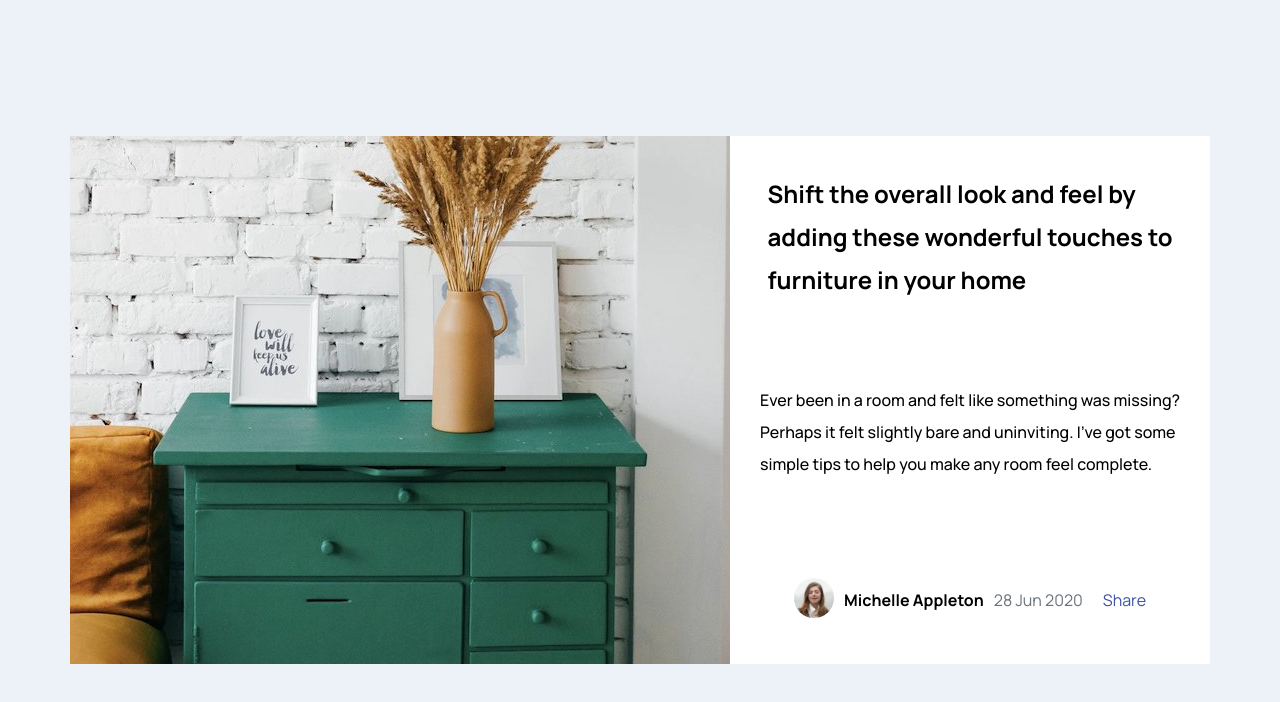
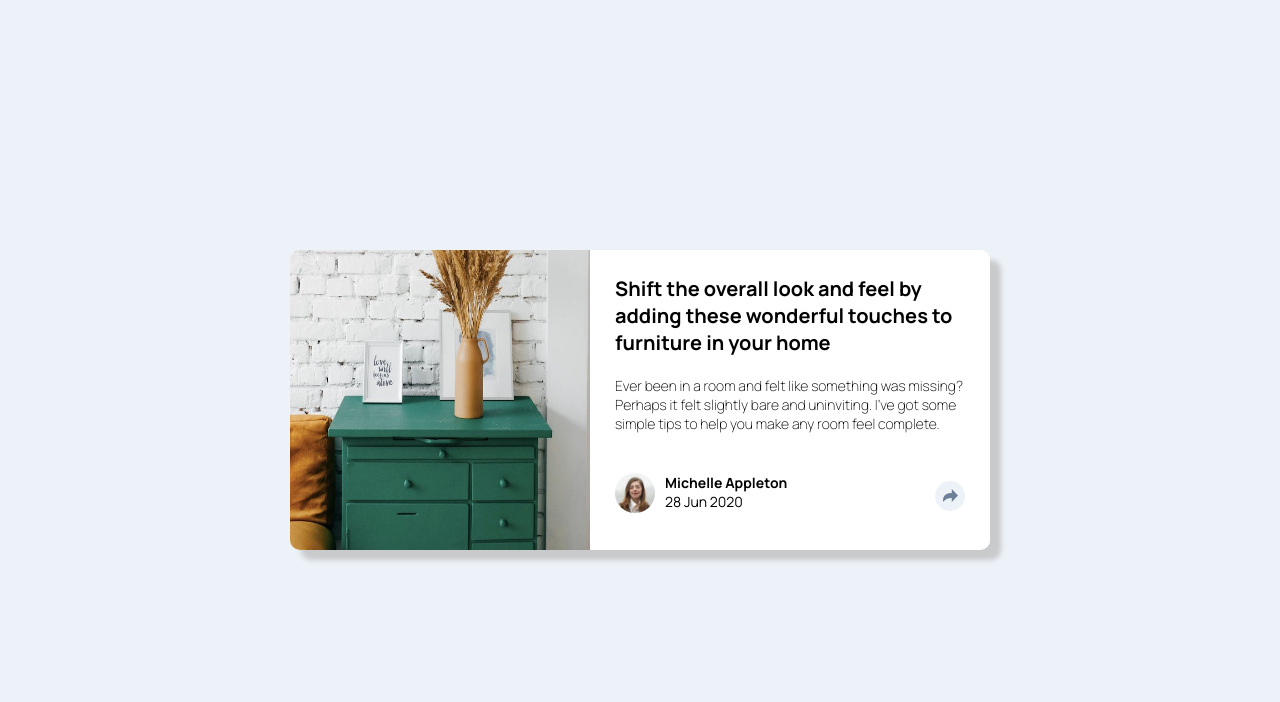
Before and after one commit to MichaelKanios/article-preview-component-master, a plain HTML site: page index.html in a window 1280 px wide. Drawn offline with Linux system fonts and the light colour scheme.

Commit message:
Add files via upload

```diff
--- a/index.html
+++ b/index.html
@@ -23,18 +23,17 @@
       </div>
 
       <div class="credit">
-        <div class="avatar">
-          <img src="images/avatar-michelle.jpg" alt="michelle">
-        </div>
-        <div class="name_date">
+        <div class="first">
+          <div class="avatar">
+            <img src="images/avatar-michelle.jpg" alt="michelle">
+          </div>
           <div class="name">
-            <p>Michelle Appleton</p>
-          </div>
-          <div class="date">
+            <h4>Michelle Appleton</h4>
             <p>28 Jun 2020</p>
           </div>
+        </div>
           <div class="share">
-            <p>Share</p>
+            <img src="images/icon-share.svg" alt="share button">
           </div>
         </div>
       </div>
--- a/style.css
+++ b/style.css
@@ -19,78 +19,73 @@ body {
 .card{
   display: flex;
   background-color: white;
-
-  height: 528px;
-
+  width: 700px;
+  height: 300px;
+  box-shadow: 11px 10px 5px 0px rgba(188,188,188,0.75);
+  border-radius: 10px;
 }
 .container {
-  display: flex;
-  flex-direction: column;
-  justify-content:space-around;
-  align-items: center;
   background-color: white;
-   /* Για να ξεχωρίζει το περιεχόμενο */
-  padding: 0px 30px 0px 30px;
+  width:400px;
+  height: 300px;
+  padding: 25px;
+  border-top-right-radius: 10px; /* Στρογγυλοποιεί τη δεξιά επάνω γωνία */
+  border-bottom-right-radius: 10px; /* Στρογγυλοποιεί τη δεξιά κάτω γωνία */
 
 }
 
 .line-break {
   display: block; /* Μετατρέπει το span σε μπλοκ, σαν να είναι <div> */
-  margin-top: 10px; /* Προσθέτει κενό από πάνω */
+   /* Προσθέτει κενό από πάνω */
 }
 .image img {
-width: auto;
-object-fit: cover;
+width: 300px;
+height: 300px;
+border-radius: 10px 0 0 10px;
 }
 
 .title {
   font-weight: 700;
-  font-size: 24px;
+  font-size: 20px;
+  margin-bottom: 20px;
 
-  margin-bottom: 10px;
 }
 
 .description {
-  font-size: 16px;
-  font-weight: 500;
-
-  margin-bottom: 20px;
+  font-weight: 200;
+  font-size: 14px;
+  margin-bottom: 40px;
 }
 
 .credit {
   display: flex;
-  flex-direction: row;
   justify-content: space-between;
   align-items: center;
 
-
 }
-
+.first{display: flex;}
 .avatar img {
   width: 40px;
   height: 40px;
   border-radius: 50%;
-  margin-right: 10px;
+
+}
+.name h4 , .name p {
+
+  font-size: 14px;
+  margin-left: 10px;
 }
 
-.name_date {
-  display: flex;
-  align-items: center;
-}
-
-.name {
-  font-weight: 700;
-}
-
-.date {
-  margin-left: 10px;
-  color: hsl(210, 8%, 45%);
-}
 
 .share {
-  margin-left: 20px;
-  color: hsl(228, 45%, 44%);
-  cursor: pointer;
+width:30px;
+height: 30px;
+background-color:hsl(210, 46%, 95%) ;
+cursor: pointer;
+border-radius: 50%;
+display: flex;
+align-items: center;
+justify-content: center;
 }
 
 @media (max-width: 600px) {
@@ -115,17 +110,7 @@ object-fit: cover;
     font-size: 14px; /* Μικρότερο μέγεθος περιγραφής */
   }
 
-  .credit {
-    /* Ευθυγράμμιση αριστερά */
-  }
 
-  .name_date {
-     /* Ονόματα και ημερομηνία κάθετα */
-  }
-
-  .share {
-    margin-top: 10px; /* Απόσταση για το "Share" */
-  }
 }
 
 .attribution {
```
